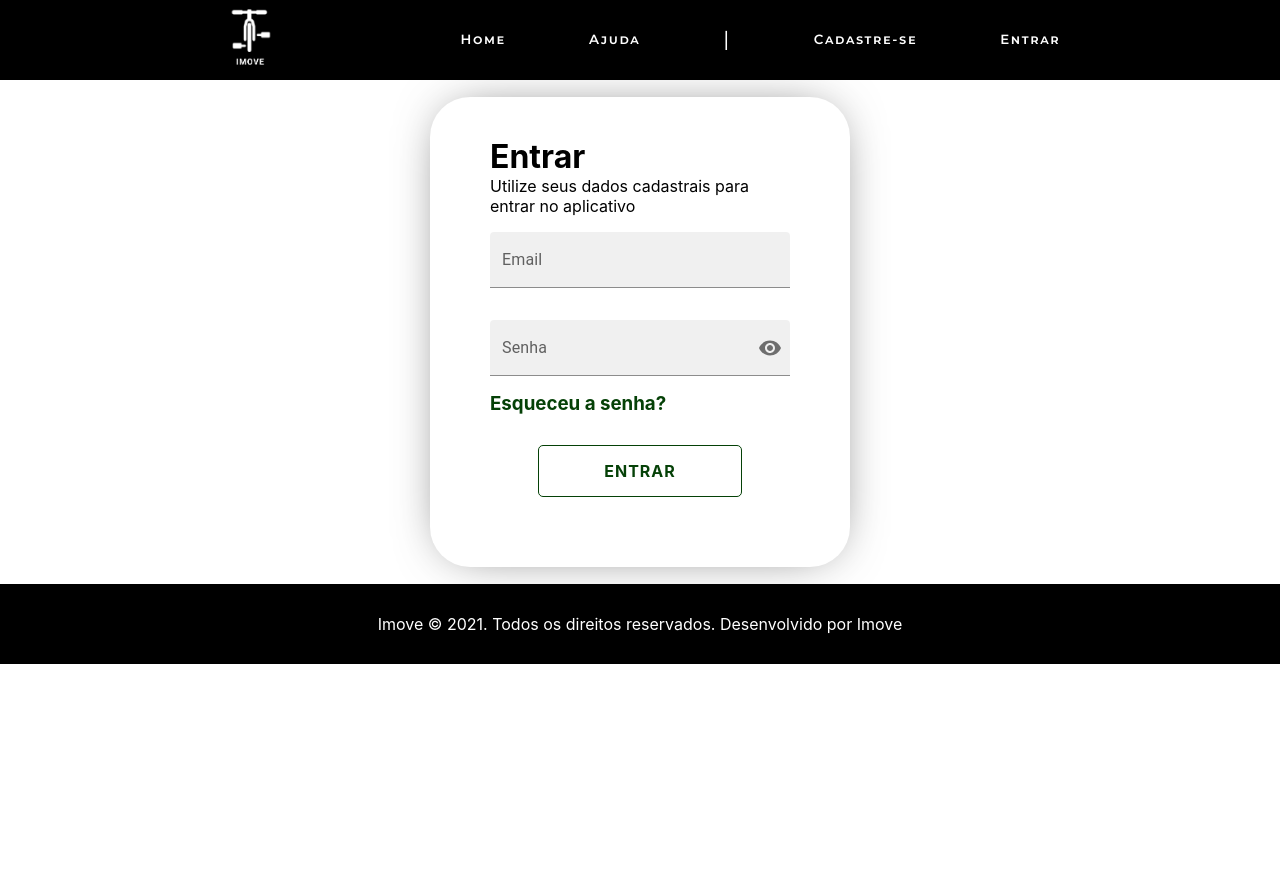
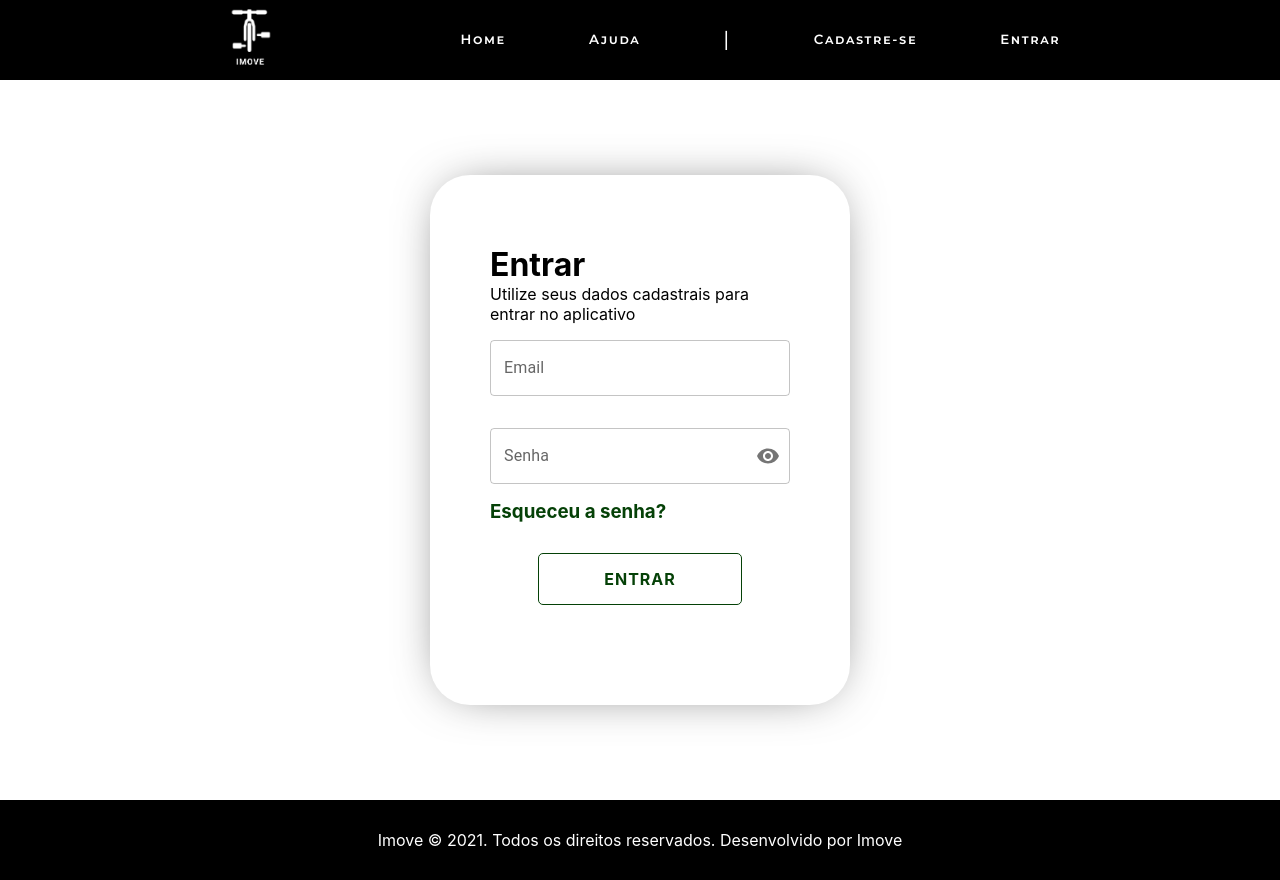
Before and after one commit to Iam-Luik/gp7-front-end, a React (Create React App) app in the folder site/: page /login in a window 1280 px wide. Before the commit the page ends 800 px from the top, so only its background shows below. Built offline with nearby package versions, Linux system fonts and the light colour scheme.

Commit message:
feat: cenário de erro no forms, trocando input

```diff
--- a/site/src/components/Forms/FormSignIn/index.js
+++ b/site/src/components/Forms/FormSignIn/index.js
@@ -11,6 +11,8 @@ import VisibilityOff from "@mui/icons-material/VisibilityOff";
 import GeneralButton from "../../../components/GeneralButton/index";
 import Api from "../../../services/api";
 import { InputContainer } from "./style";
+import OutlinedInput from "@mui/material/OutlinedInput";
+import { FormHelperText } from "@mui/material";
 
 /** Padrão de formulários a ser seguidos no projeto */
 export default function FormSingIn() {
@@ -19,6 +21,7 @@ export default function FormSingIn() {
     email: "",
     password: "",
     showPassword: false,
+    error: false,
   });
 
   /** Se caso algum item do campo for alterado, os valores do input são setados */
@@ -52,7 +55,8 @@ export default function FormSingIn() {
         console.log("aqui direciona para a tela de card");
       })
       .catch((err) => {
-        alert(err);
+        setValues({ ...values, error: true, password: "" });
+        console.log("Ocorreu um erro ao obter dados de usuário", err);
       });
   };
 
@@ -72,20 +76,25 @@ export default function FormSingIn() {
         <InputContainer>
           <TextField
             fullWidth
-            id="filled-textarea"
+            id="outlined-password-input"
             label="Email"
-            placeholder="email@email.com.br"
-            multiline
-            variant="filled"
             type="text"
             value={values.email}
+            color="success"
+            error={values.error}
             onChange={handleChange("email")}
           />
 
-          <FormControl sx={{ mt: 2, mb: 2 }} variant="filled">
-            <InputLabel htmlFor="filled-adornment-password">Senha</InputLabel>
-            <FilledInput
-              id="filled-adornment-password"
+          <FormControl sx={{ mt: 2, mb: 2 }} variant="outlined">
+            <InputLabel
+              htmlFor="outlined-adornment-password"
+              color="success"
+              error={values.error}
+            >
+              Senha
+            </InputLabel>
+            <OutlinedInput
+              id="outlined-adornment-password"
               type={values.showPassword ? "text" : "password"}
               value={values.password}
               onChange={handleChange("password")}
@@ -96,15 +105,24 @@ export default function FormSingIn() {
                     onClick={handleClickShowPassword}
                     onMouseDown={handleMouseDownPassword}
                     edge="end"
+                    color={values.error ? "error" : "default"}
                   >
                     {values.showPassword ? <VisibilityOff /> : <Visibility />}
                   </IconButton>
                 </InputAdornment>
               }
+              error={values.error}
+              label="Senha"
+              color="success"
             />
           </FormControl>
+          {values.error === true ? (
+            <p>Login e/ou senha incorreto(s)</p>
+          ) : (
+            <p></p>
+          )}
+          <h3>Esqueceu a senha?</h3>
         </InputContainer>
-        <h3>Esqueceu a senha?</h3>
 
         <GeneralButton type="submit" button="Entrar" />
       </div>
--- a/site/src/components/Forms/FormSignIn/style.js
+++ b/site/src/components/Forms/FormSignIn/style.js
@@ -1,19 +1,17 @@
 import styled from "styled-components";
 
 export const InputContainer = styled.div`
-  .css-kw4yk8-MuiInputBase-root-MuiFilledInput-root:after {
-    border-bottom: 2px solid #054107 !important;
-  }
-
-  .css-au3a9q-MuiFormLabel-root-MuiInputLabel-root.Mui-focused {
-    color: #054107 !important;
-  }
-
-  .css-f6v4u4-MuiInputBase-root-MuiFilledInput-root:after {
-    border-bottom: 2px solid #054107 !important;
-  }
-
   .MuiFormControl-root {
     width: 100%;
   }
+
+  p {
+    color: red;
+    margin-top: -15px;
+    margin-bottom: 15px;
+  }
+
+  h3 {
+    color: #2e7d32;
+  }
 `;
--- a/site/src/pages/SignIn/style.js
+++ b/site/src/pages/SignIn/style.js
@@ -1,7 +1,7 @@
 import styled from "styled-components";
 
 export const Container = styled.div`
-  min-height: 63vh;
+  min-height: 90vh;
   display: flex;
   align-items: center;
   justify-content: center;
@@ -17,7 +17,7 @@ export const RowBlock = styled.div`
   box-shadow: 0px 0px 51px -20px rgba(0, 0, 0, 0.75);
   border-radius: 40px;
 
-  padding: 40px 60px;
+  padding: 70px 60px;
 
   h3 {
     color: #054107;
--- a/site/src/pages/SignUpLocador/style.js
+++ b/site/src/pages/SignUpLocador/style.js
@@ -1,7 +1,7 @@
 import styled from "styled-components";
 
 export const Container = styled.div`
-  min-height: 63vh;
+  min-height: 90vh;
   display: flex;
   align-items: center;
   justify-content: center;
--- a/site/src/pages/SignUpLocatario/style.js
+++ b/site/src/pages/SignUpLocatario/style.js
@@ -1,7 +1,7 @@
 import styled from "styled-components";
 
 export const Container = styled.div`
-  min-height: 63vh;
+  min-height: 90vh;
   display: flex;
   align-items: center;
   justify-content: center;
--- a/site/src/pages/direcionamento/style.js
+++ b/site/src/pages/direcionamento/style.js
@@ -1,7 +1,7 @@
 import styled from "styled-components";
 
 export const Container = styled.div`
-  min-height: 63vh;
+  min-height: 90vh;
   display: flex;
   align-items: center;
   justify-content: center;
```
